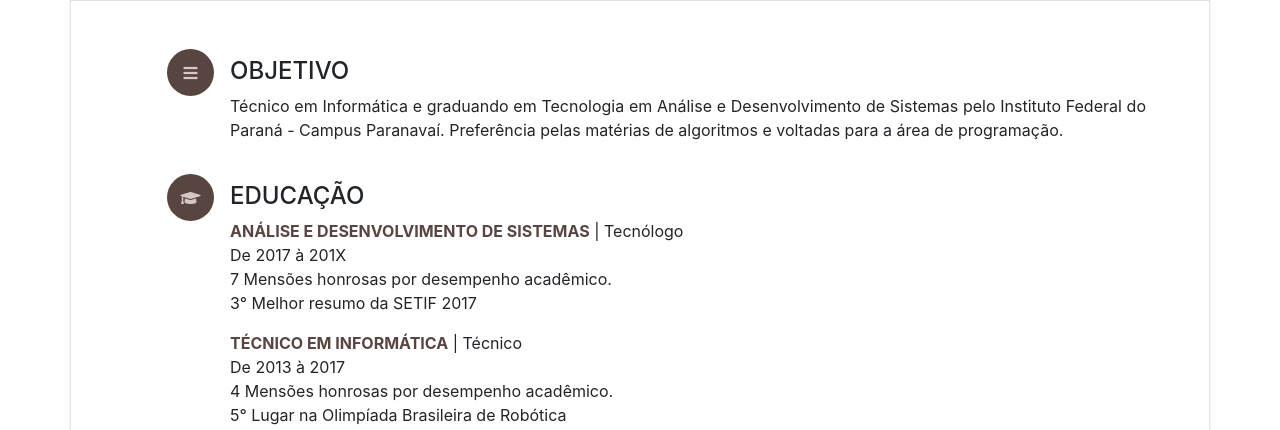
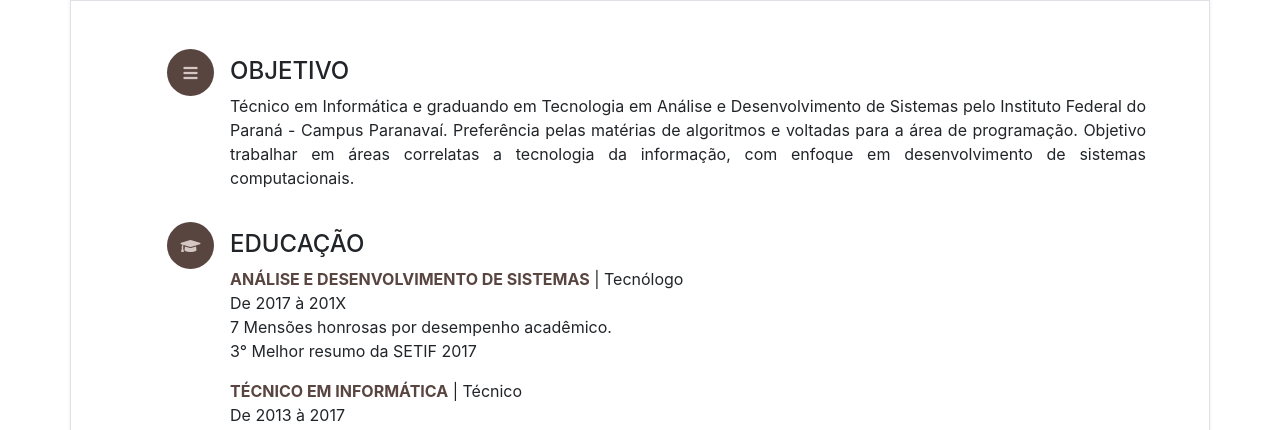
Before and after one commit to EduardoCruzProductions/Atividade1Django, a Django app: page /curriculum/ in a window 1280 px wide. Shown: the part 345-775 px from the top of the page. Run offline with Django 3.2, Linux system fonts and the light colour scheme; some libraries are stand-ins or nearby versions.

Commit message:
adicinando texto

```diff
--- a/bootstrapDjangoSite/main/templates/curriculo.html
+++ b/bootstrapDjangoSite/main/templates/curriculo.html
@@ -57,7 +57,10 @@
         <div class="col-sm pt-5">
           <h4 class="pt-2">OBJETIVO</h4>
           <p class="text-justify">
-            Técnico em Informática e graduando em Tecnologia em Análise e Desenvolvimento de Sistemas pelo Instituto Federal do Paraná - Campus Paranavaí. Preferência pelas matérias de algoritmos e voltadas para a área de programação.</p>
+            Técnico em Informática e graduando em Tecnologia em Análise e Desenvolvimento de Sistemas pelo Instituto Federal do Paraná - Campus Paranavaí.
+             Preferência pelas matérias de algoritmos e voltadas para a área de programação. Objetivo trabalhar em áreas correlatas a tecnologia da informação,
+              com enfoque em desenvolvimento de sistemas computacionais.
+           </p>
         </div>
 
       </div>
```
